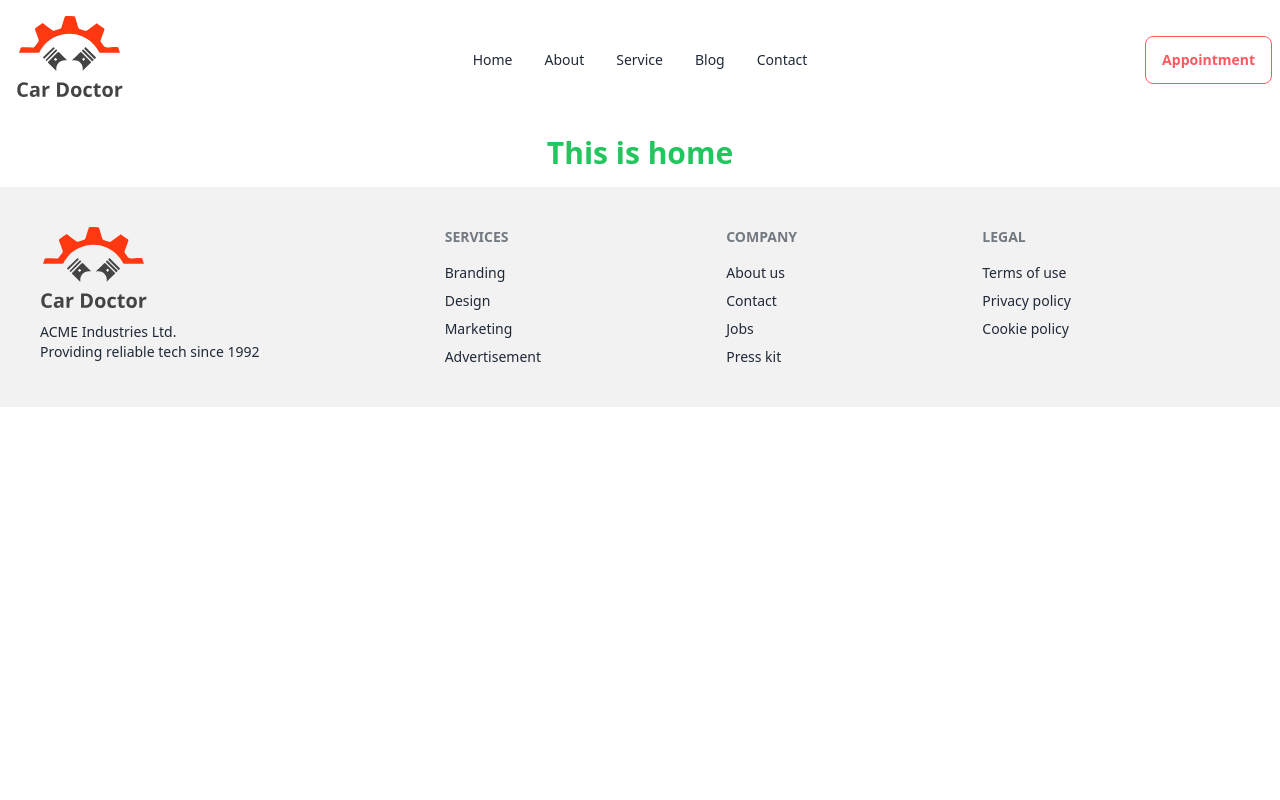
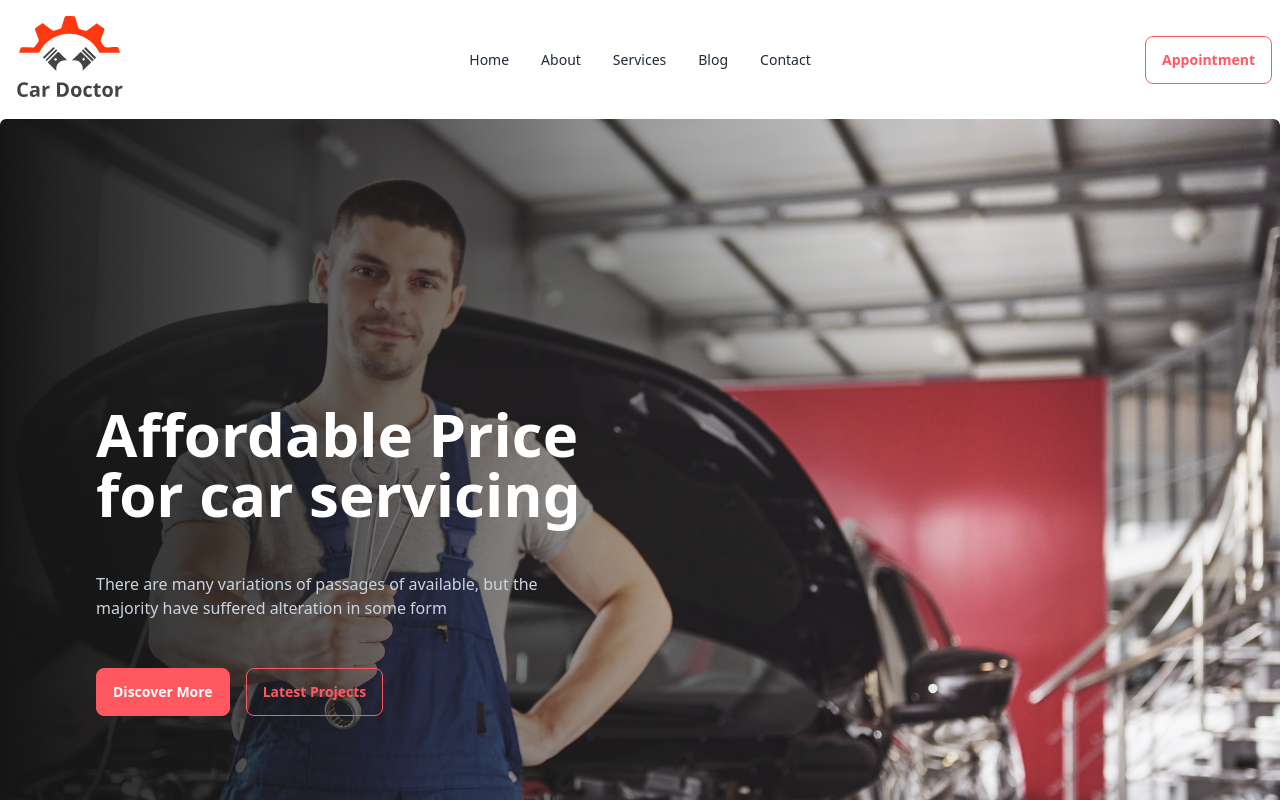
Before and after one commit to gaznafis007/car-doctor-full-stack-mern, a React (Vite) app in the folder car-doctor-client/: page / in a window 1280 px wide. Shown: the top 800 px of the page. Built offline with nearby package versions, Linux system fonts and the light colour scheme.

Commit message:
banner added

```diff
--- a/car-doctor-client/src/layout/Main.jsx
+++ b/car-doctor-client/src/layout/Main.jsx
@@ -4,7 +4,7 @@ import Footer from "../shared/Footer/Footer";
 
 const Main = () => {
     return (
-        <div>
+        <div className="max-w-screen-xl mx-auto">
             <Navbar/>
             <Outlet/>
             <Footer/>
--- /dev/null
+++ b/car-doctor-client/src/pages/Home/Banner/Banner.jsx
@@ -0,0 +1,90 @@
+import img1 from "../../../assets/images/banner/1.jpg"
+import img2 from "../../../assets/images/banner/2.jpg"
+import img3 from "../../../assets/images/banner/3.jpg"
+import img4 from "../../../assets/images/banner/4.jpg"
+import img5 from "../../../assets/images/banner/5.jpg"
+import img6 from "../../../assets/images/banner/6.jpg"
+
+const Banner = () => {
+    const bannerImages = [img1, img2, img3, img4, img5, img6]
+    return (
+        <>
+            <div className="carousel w-full h-3/5 rounded-md">
+                    {
+                        bannerImages.map((bannerImage, idx)=>(
+                            <div key={idx} id={`slide${idx}`} className="carousel-item relative w-full">
+                        <img
+                        src={bannerImage}
+                        className="w-full rounded-md" />
+                        <div className="absolute h-full bg-gradient-to-r from-[#151515] to-[rgba(255,255,255, 0.4)]">
+                            <div className="relative left-24 top-1/3 lg:w-1/2 ">
+                                <h2 className="text-6xl font-bold text-white">
+                                    Affordable Price for car servicing
+                                </h2>
+                                <p className="py-12 text-slate-300">
+                                There are many variations of passages of  available, but the majority have suffered alteration in some form
+                                </p>
+                                <div className="flex gap-4 flex-row">
+                                    <div className="btn btn-error text-white">Discover More</div>
+                                    <div className="btn btn-error btn-outline">Latest Projects</div>
+                                </div>
+                            </div>
+                        </div>
+                        <div className="absolute left-5 right-5 bottom-24 flex gap-4 -translate-y-1/2 transform justify-end">
+                        <a href={idx === 0 ? `#slide${bannerImages.length - 1}` : `#slide${idx-1}`} className="btn btn-circle bg-slate-300 opacity-70">❮</a>
+                        <a href={idx === bannerImages.length - 1 ? `#slide0`  :`#slide${idx+1}`} className="btn btn-circle btn-error text-white">❯</a>
+                        </div>
+                    </div>
+                        ))
+                    }
+                    {/* <div id="slide2" className="carousel-item relative w-full">
+                        <img
+                        src={img2}
+                        className="w-full rounded-md" />
+                        <div className="absolute left-5 right-5 top-1/2 flex -translate-y-1/2 transform justify-between">
+                        <a href="#slide1" className="btn btn-circle">❮</a>
+                        <a href="#slide3" className="btn btn-circle">❯</a>
+                        </div>
+                    </div>
+                    <div id="slide3" className="carousel-item relative w-full">
+                        <img
+                        src={img3}
+                        className="w-full rounded-md" />
+                        <div className="absolute left-5 right-5 top-1/2 flex -translate-y-1/2 transform justify-between">
+                        <a href="#slide2" className="btn btn-circle">❮</a>
+                        <a href="#slide4" className="btn btn-circle">❯</a>
+                        </div>
+                    </div>
+                    <div id="slide4" className="carousel-item relative w-full rounded-md">
+                        <img
+                        src={img4}
+                        className="w-full rounded-md" />
+                        <div className="absolute left-5 right-5 top-1/2 flex -translate-y-1/2 transform justify-between">
+                        <a href="#slide3" className="btn btn-circle">❮</a>
+                        <a href="#slide5" className="btn btn-circle">❯</a>
+                        </div>
+                    </div>
+                    <div id="slide5" className="carousel-item relative w-full rounded-md">
+                        <img
+                        src={img5}
+                        className="w-full rounded-md" />
+                        <div className="absolute left-5 right-5 top-1/2 flex -translate-y-1/2 transform justify-between">
+                        <a href="#slide4" className="btn btn-circle">❮</a>
+                        <a href="#slide6" className="btn btn-circle">❯</a>
+                        </div>
+                    </div>
+                    <div id="slide6" className="carousel-item relative w-full rounded-md">
+                        <img
+                        src={img6}
+                        className="w-full rounded-md" />
+                        <div className="absolute left-5 right-5 top-1/2 flex -translate-y-1/2 transform justify-between">
+                        <a href="#slide5" className="btn btn-circle">❮</a>
+                        <a href="#slide1" className="btn btn-circle">❯</a>
+                        </div>
+                    </div> */}
+            </div>
+        </>
+    );
+};
+
+export default Banner;
--- a/car-doctor-client/src/pages/Home/Home.jsx
+++ b/car-doctor-client/src/pages/Home/Home.jsx
@@ -1,7 +1,9 @@
+import Banner from "./Banner/Banner";
+
 const Home = () => {
     return (
         <div>
-            <h1 className="text-green-500 text-center font-semibold text-3xl py-4">This is home</h1>
+            <Banner/>
         </div>
     );
 };
--- a/car-doctor-client/src/shared/Navbar/Navbar.jsx
+++ b/car-doctor-client/src/shared/Navbar/Navbar.jsx
@@ -10,7 +10,7 @@ const Navbar = () => {
     <Link> About </Link>
     </li>
     <li>
-    <Link> Service </Link>
+    <Link> Services </Link>
     </li>
     <li>
     <Link> Blog </Link>
```
